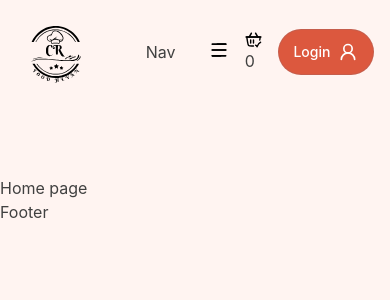
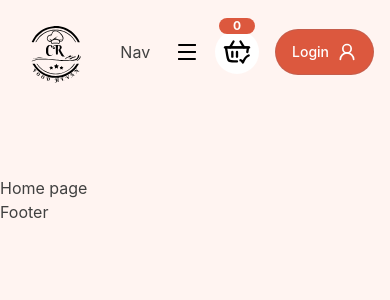
Before and after one commit to SPBT2002/CR-Food-Hevan, a React (Vite) app in the folder client/: page / in a window 390 px wide. Shown: the top 300 px of the page. Built offline with nearby package versions, Linux system fonts and the light colour scheme.

Commit message:
Update header components

```diff
--- a/client/src/components/Header.jsx
+++ b/client/src/components/Header.jsx
@@ -6,7 +6,7 @@ import Navbar from './Navbar'
 const Header = () => {
   const [menuOpened, setMenuOpened] = useState(false);
 
-  const toggleMenu = () => setMenuOpened((prev) => !prev);
+  const toggleMenu = () => setMenuOpened((prev) => !prev)
 
   return (
     <header className='absolute top-0 left-0 right-0 z-50 py-3'>
@@ -24,25 +24,27 @@ const Header = () => {
         </div>
         {/* NAVBAR */}
         <div className='flexCenter flex-1'>
-          <Navbar />
+          <Navbar setMenuOpened={setMenuOpened} containerStyles={''}/>
         </div>
         {/* BUTTONS & PROFILE */}
         <div className='flex flex-1 items-center sm:justify-end gap-x-4 sm:gap-x-8'>
           {/* Menu Taggle */}
           <div className='relative lg:hidden w-7 h-6'>
             <img src={assets.menu} alt="" className={'absolute inset-0 lg:hidden cursor-pointer transition-opacity duration-700 ${ menuOpened ? "opacity-0" : "opacity-100"}'} />
-            <img src={assets.menuClose} alt="" className='' />
+            <img src={assets.menuClose} alt="" className={'absolute inset-0 lg:hidden cursor-pointer transition-opacity duration-700 ${ menuOpened ? "opacity-100" : "opacity-0"}'} />
           </div>
           {/* Cart */}
-          <div>
-            <img src={assets.cartAdded} alt="" />
-              <label htmlFor="">0</label>
+          <div className='relative cursor-pointer'>
+            <img src={assets.cartAdded} alt="" className='min-w-11 bg-white rounded-full p-2'/>
+              <label className="absolute bottom-10 right-1 text-xs font-bold bg-solid text-white flexCenter rounded-full w-9">0</label>
           </div>
           {/* User Profile */}
-          <button className='btn-solid flexCenter gap-2'>
-            Login
-            <img src={assets.user} alt="" className='invert w-5'/>
-          </button>
+          <div>
+            <button className='btn-solid flexCenter gap-2'>
+              Login
+              <img src={assets.user} alt="" className='invert w-5'/>
+            </button>
+          </div>
         </div>
       </div>
     </header>
```
